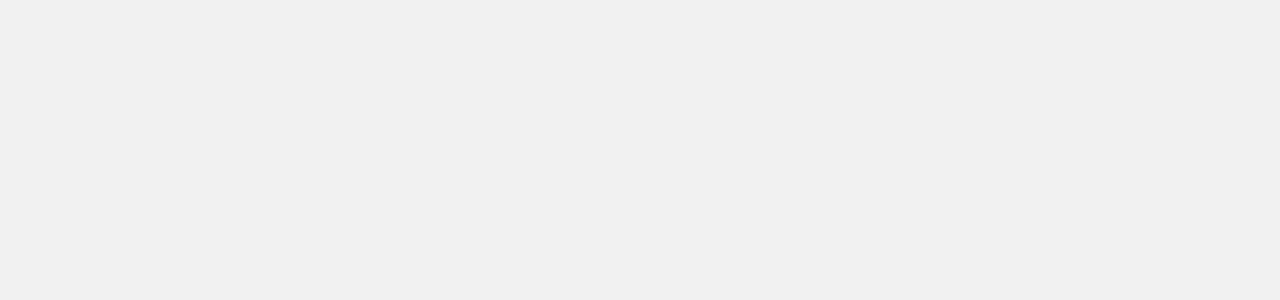
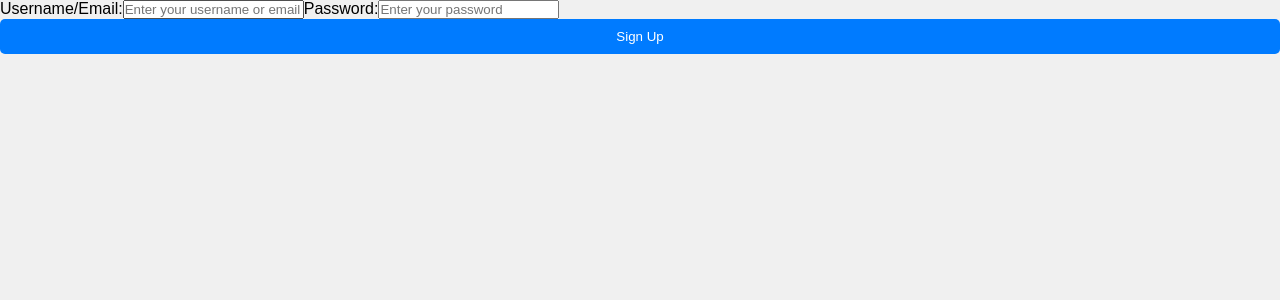
Before and after one commit to nbnunezsainz/bigbytes, a React (Create React App) app in the folder bigbyte/: page /SignUp in a window 1280 px wide. Before the commit this address had no page. Shown: the top 300 px of the page. Built offline with nearby package versions, Linux system fonts and the light colour scheme.

Commit message:
added signUp page

```diff
--- a/bigbyte/src/App.js
+++ b/bigbyte/src/App.js
@@ -1,5 +1,6 @@
 import './App.css';
 import Login from './pages/Login.js';
+import Signup from './pages/Signup.js';
 import Home from './pages/Home.js';
 import ReactDOM from "react-dom/client";
 import { BrowserRouter, Routes, Route } from "react-router-dom";
@@ -28,6 +29,7 @@
 
         <Route index element={<Home />} />
         <Route path="Login" element= {<Login /> }/>
+        <Route path="SignUp" element= {<Signup /> }/>
 
 
     </Routes>
--- a/bigbyte/src/Login.css
+++ b/bigbyte/src/Login.css
@@ -0,0 +1,54 @@
+.container {
+    display: flex;
+    justify-content: center;
+    align-items: center;
+    height: 100vh;
+}
+
+.signup-form {
+    background-color: #fff;
+    padding: 40px;
+    border-radius: 8px;
+    box-shadow: 0 0 10px rgba(0, 0, 0, 0.1);
+    width: 400px; /* Increased width */
+    max-width: 90%; /* Added max-width for responsiveness */
+    text-align: center; /* Center content horizontally */
+}
+
+.signup-form h2 {
+    margin-bottom: 20px;
+}
+
+.form-group {
+    margin-bottom: 20px;
+    text-align: left; /* Align form elements to the left */
+}
+
+.form-group label {
+    display: block;
+    font-weight: bold;
+    margin-bottom: 5px;
+}
+
+.form-group input {
+    width: 100%;
+    padding: 10px;
+    border: 1px solid #ccc;
+    border-radius: 5px;
+    box-sizing: border-box;
+}
+
+button[type="submit"] {
+    background-color: #007bff;
+    color: #fff;
+    border: none;
+    padding: 10px 20px;
+    border-radius: 5px;
+    cursor: pointer;
+    width: 100%;
+    transition: background-color 0.3s ease;
+}
+
+button[type="submit"]:hover {
+    background-color: #0056b3;
+}
--- a/bigbyte/src/pages/Home.js
+++ b/bigbyte/src/pages/Home.js
@@ -21,7 +21,8 @@
                 <li><a href="#">About</a></li>
                 <li><a href="#">Contact</a></li>
                 <li>
-                <Link to="/Login">Login/Sign Up</Link>
+                <Link to="/Login">Login</Link>
+                <Link to="/SignUp">Sign Up</Link>
                 </li>
 
             </ul>
--- a/bigbyte/src/pages/Login.js
+++ b/bigbyte/src/pages/Login.js
@@ -1,5 +1,5 @@
 import React, { useState } from 'react';
-import "../Login.css"
+import '../Login.css'
 
 export default function Login() {
     const [username, setUsername] = useState('');
--- /dev/null
+++ b/bigbyte/src/pages/Signup.js
@@ -0,0 +1,45 @@
+import React, { useState } from 'react';
+import '../Login.css';
+
+
+export default function Signup ()
+{
+const [username, setUsername] = useState('');
+const [password, setPassword] = useState('');
+
+
+const handleUsernameChange = (event) => {
+    setUsername(event.target.value);
+};
+
+const handlePasswordChange = (event) => {
+    setPassword(event.target.value);
+};
+
+const SignUserUp = () =>
+{
+    //send the data to backend once its all set and done
+}
+
+    return (
+        <div>
+        <label htmlFor="username">Username/Email:</label>
+        <input
+            type="text"
+            id="username"
+            value={username}
+            onChange={handleUsernameChange}
+            placeholder="Enter your username or email"
+        />
+        <label htmlFor="password">Password:</label>
+        <input
+            type="password"
+            id="password"
+            value={password}
+            onChange={handlePasswordChange}
+            placeholder="Enter your password"
+        />
+         <button onClick={SignUserUp} type="submit">Sign Up</button>
+    </div>
+    );
+}
```
Also changed, not shown: bigbyte/src/NavBar.js (deleted).
